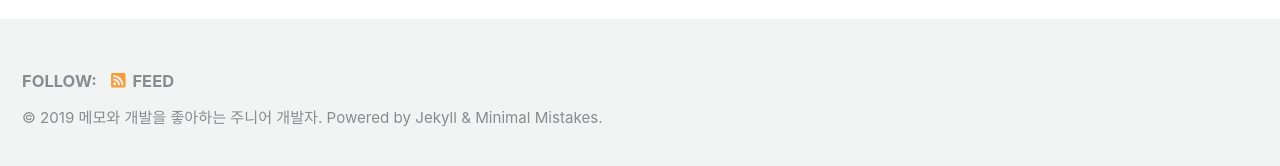
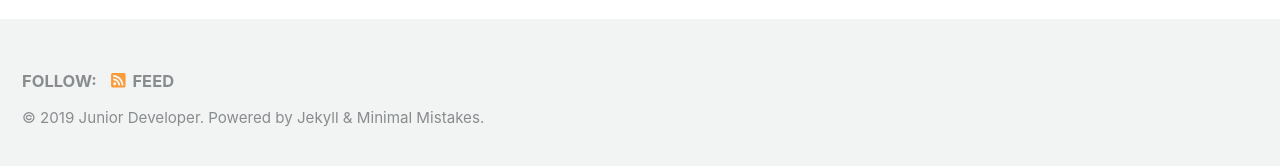
Before and after one commit to nttejun/nttejun.github.io, a Jekyll site: the page built from _posts/2019-04-28-portfolio.md, in a window 1280 px wide and 900 px high, scrolled down 4601 px. Shown: the part 727-893 px from the top of the window. Built offline with Jekyll 4.4.1, drawn with Linux system fonts in a browser that asks for light colours; cached includes are drawn as plain includes; nearby versions of some CDN libraries; some of the changed text lies outside the part shown.

Commit message:
Update github blog

```diff
--- a/_config.yml
+++ b/_config.yml
@@ -21,7 +21,7 @@ minimal_mistakes_skin    : "default" # "air", "aqua", "contrast", "dark", "dirt"
 
 # Site Settings
 locale                   : "en-US"
-title                    : "메모와 개발을 좋아하는 주니어 개발자"
+title                    : "Junior Developer"
 title_separator          : "-"
 name                     : ""
 description              : "."
```
